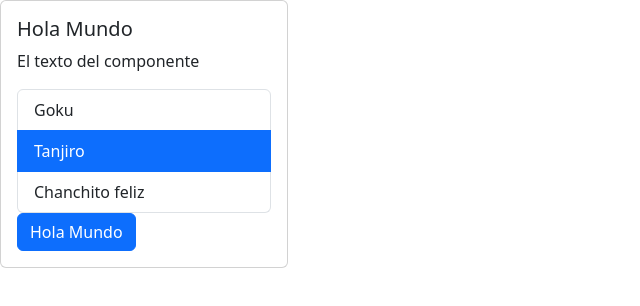
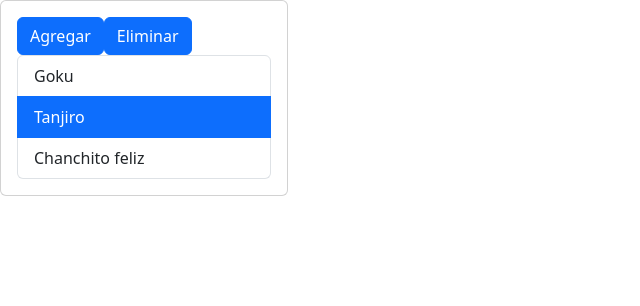
Before and after one commit to HolaMundoDev/ultimate-react, a React (Vite) app in the folder react-app/: page / in a window 1280 px wide. Shown: the top 306 px of the page, without its empty margins (0-640 px from the left). Built offline with nearby package versions, Linux system fonts and the light colour scheme.

Commit message:
Sección 2: Componentes. - Clase 17. Ejercicio - Gestor de minions.

```diff
--- a/react-app/src/App.tsx
+++ b/react-app/src/App.tsx
@@ -4,26 +4,38 @@
 import List from "./Components/List";
 
 function App() {
-  const [isLoading, setIsLoading] = useState(false);
-  const handleClick = () => setIsLoading(!isLoading);
+  const [data, setData] = useState(["Goku", "Tanjiro", "Chanchito feliz"]);
+  // const [isLoading, setIsLoading] = useState(false);
+  // const handleClick = () => setIsLoading(!isLoading);
 
-  const list: string[] = ["Goku", "Tanjiro", "Chanchito feliz"];
+  // const list: string[] = ["Goku", "Tanjiro", "Chanchito feliz"];
 
-  const handleSelect = (elemento: string) => {
-    console.log("imprimiendo", elemento);
-  };
+  // const handleSelect = (elemento: string) => {
+  //   console.log("imprimiendo", elemento);
+  // };
+
+  // return (
+  //   <Card>
+  //     <CardBody title="Hola Mundo" text="El texto del componente" />
+  //     {list.length !== 0 ? (
+  //       <List data={list} onSelect={handleSelect} />
+  //     ) : (
+  //       "No hay contenido"
+  //     )}
+  //     <Button isLoading={isLoading} onClick={handleClick}>
+  //       Hola Mundo
+  //     </Button>
+  //   </Card>
+  // );
+
+  const addMinion = () => setData([...data, "Minion"]);
+  const delMinion = () => setData(data.slice(0, -1));
 
   return (
     <Card>
-      <CardBody title="Hola Mundo" text="El texto del componente" />
-      {list.length !== 0 ? (
-        <List data={list} onSelect={handleSelect} />
-      ) : (
-        "No hay contenido"
-      )}
-      <Button isLoading={isLoading} onClick={handleClick}>
-        Hola Mundo
-      </Button>
+      <Button onClick={addMinion}>Agregar</Button>
+      <Button onClick={delMinion}>Eliminar</Button>
+      <List data={data}></List>
     </Card>
   );
 }
--- a/react-app/src/Components/Button.tsx
+++ b/react-app/src/Components/Button.tsx
@@ -2,7 +2,7 @@
 
 type Props = {
   children: ReactNode;
-  isLoading: boolean;
+  isLoading?: boolean;
   onClick: () => void;
 };
 
```
